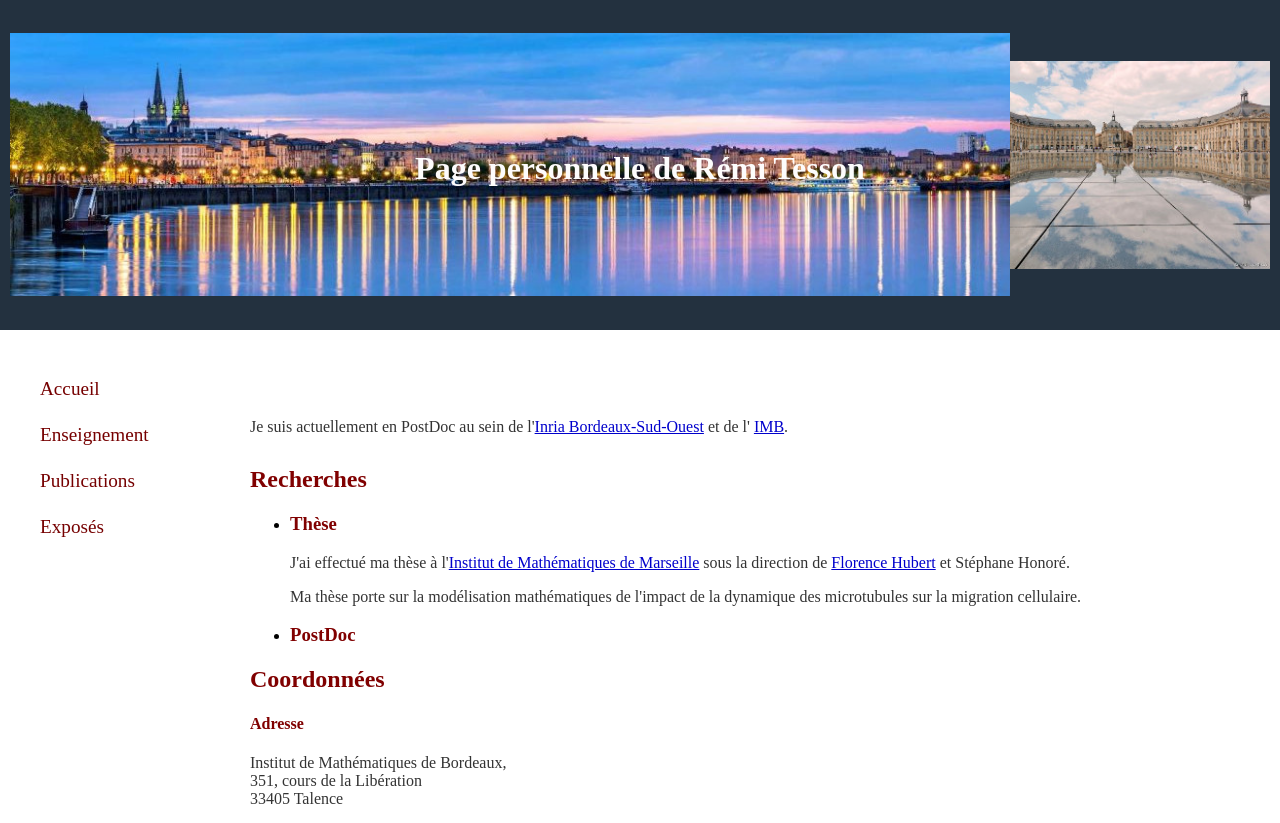
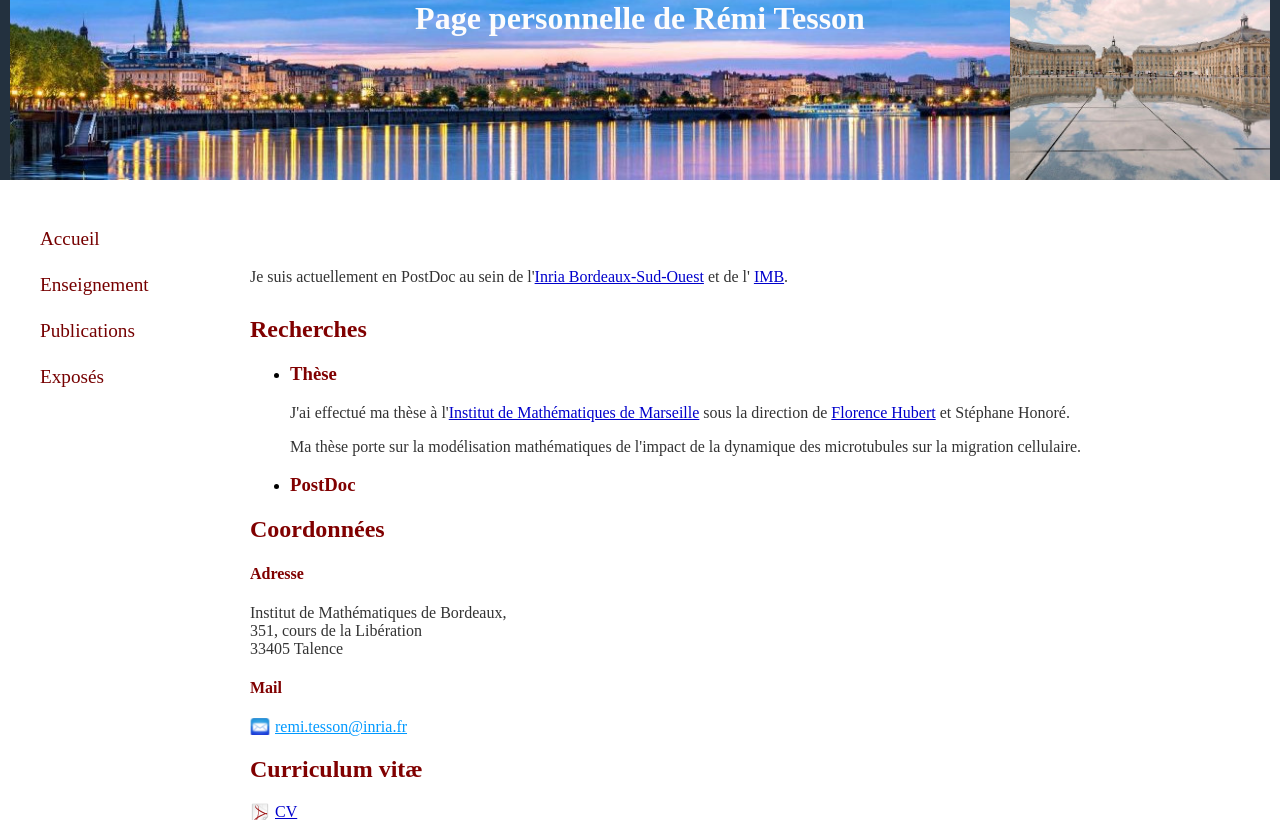
Before and after one commit to tessonr/Page, a plain HTML site: page index.html in a window 1280 px wide. Shown: the top 823 px of the page. Drawn offline with Linux system fonts and the light colour scheme.

Commit message:
Update style.css

```diff
--- a/style.css
+++ b/style.css
@@ -16,7 +16,6 @@
    background-repeat: no-repeat, no-repeat;
    background-color: #23313F;
    height: 180px;
-   padding-top: 150px;
    color: #FDFCFC;
 }
 
```
